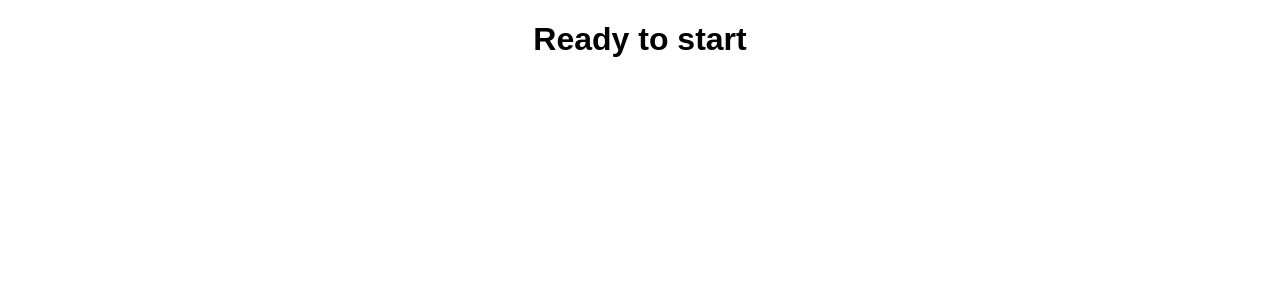
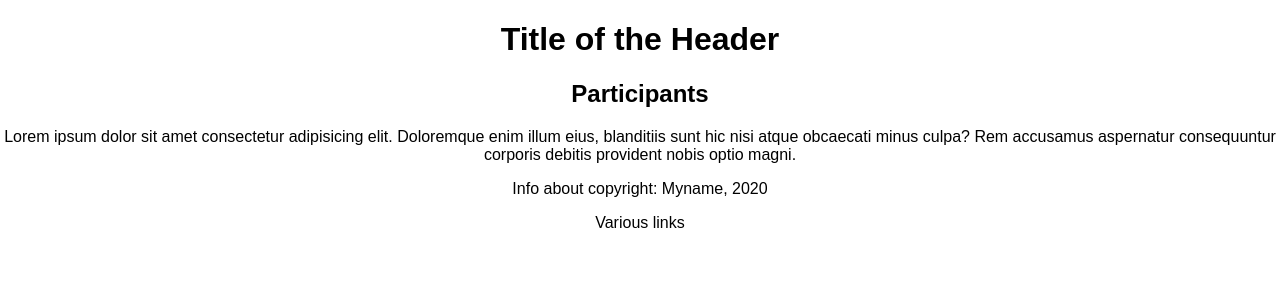
Before and after one commit to Giagar/React, a React (Create React App) app in the folder myapp/: page / in a window 1280 px wide. Shown: the top 300 px of the page. Built offline with nearby package versions, Linux system fonts and the light colour scheme.

Commit message:
add basic structure: header, section participants, footer

```diff
--- a/myapp/src/App.js
+++ b/myapp/src/App.js
@@ -1,12 +1,27 @@
-import React, { Component } from 'react';
-import logo from './logo.svg';
-import './App.css';
+import React, { Component } from "react";
+import logo from "./logo.svg";
+import "./App.css";
+import Header from "./Header";
+import Footer from "./Footer";
+import Participants from "./Participants";
 
 class App extends Component {
+  state = {
+    copyright: {
+      name: "Myname",
+      year: 2020,
+    },
+    participants: {
+
+    },
+  };
+
   render() {
     return (
       <div className="App">
-        <h1>Ready to start</h1>
+        <Header />
+        <Participants />
+        <Footer name={this.state.copyright.name} year={this.state.copyright.year} />
       </div>
     );
   }
--- /dev/null
+++ b/myapp/src/Footer.js
@@ -0,0 +1,17 @@
+import React, {Component} from "react";
+
+class Footer extends Component {
+    render() {
+        const {name, year} = this.props;
+        return(
+            <div>
+                <footer>
+                    <p>Info about copyright: {name}, {year}</p>
+                    <p>Various links</p>
+                </footer>
+            </div>
+        )
+    }
+}
+
+export default Footer;
--- /dev/null
+++ b/myapp/src/Header.js
@@ -0,0 +1,15 @@
+import React, {Component} from "react";
+
+class Header extends Component{
+    render() {
+        return(
+            <div>
+                <header>
+                     <h1>Title of the Header</h1>
+                </header>
+            </div>
+        )
+    }
+}
+
+export default Header;
--- /dev/null
+++ b/myapp/src/Participants.js
@@ -0,0 +1,14 @@
+import React, {Component} from "react";
+
+class Participants extends Component {
+    render() {
+        return(
+            <section>
+                <h2>Participants</h2>
+                <div>Lorem ipsum dolor sit amet consectetur adipisicing elit. Doloremque enim illum eius, blanditiis sunt hic nisi atque obcaecati minus culpa? Rem accusamus aspernatur consequuntur corporis debitis provident nobis optio magni.</div>
+            </section>
+        )
+    }
+}
+
+export default Participants;
```
